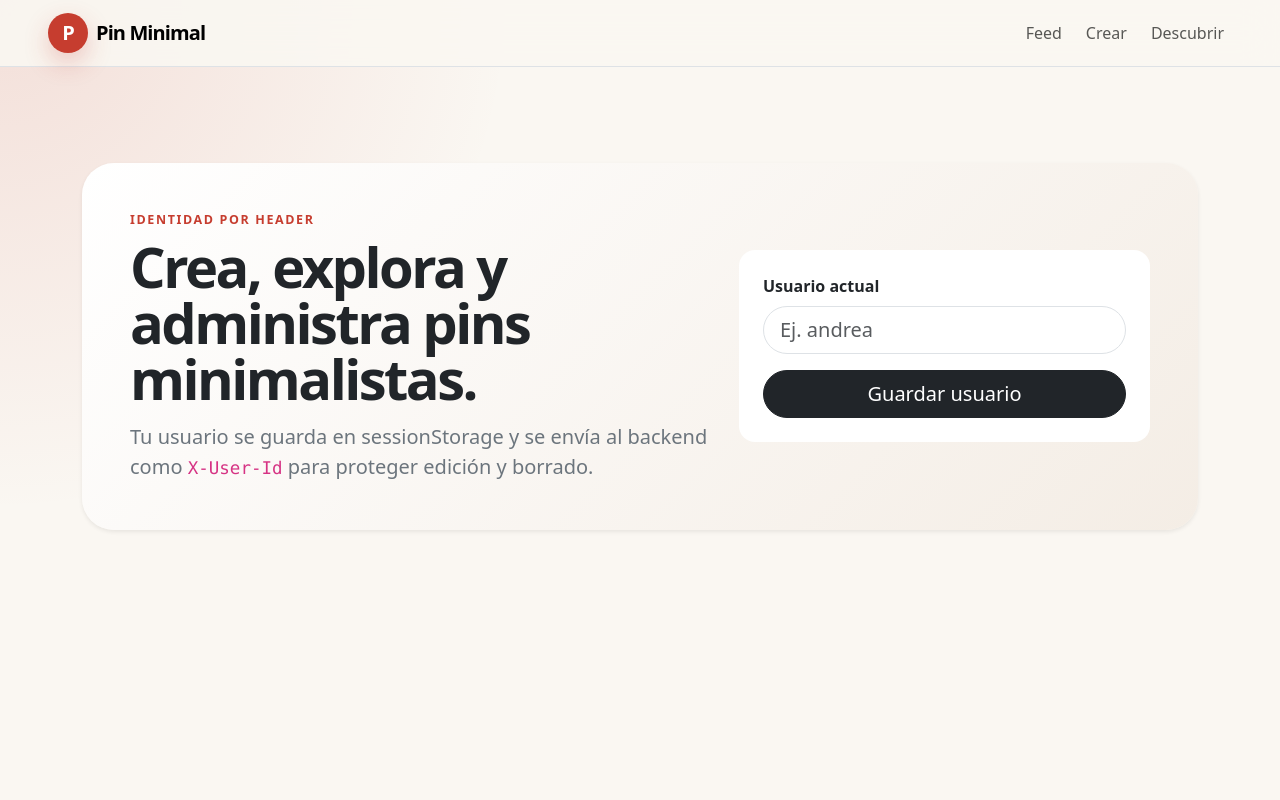
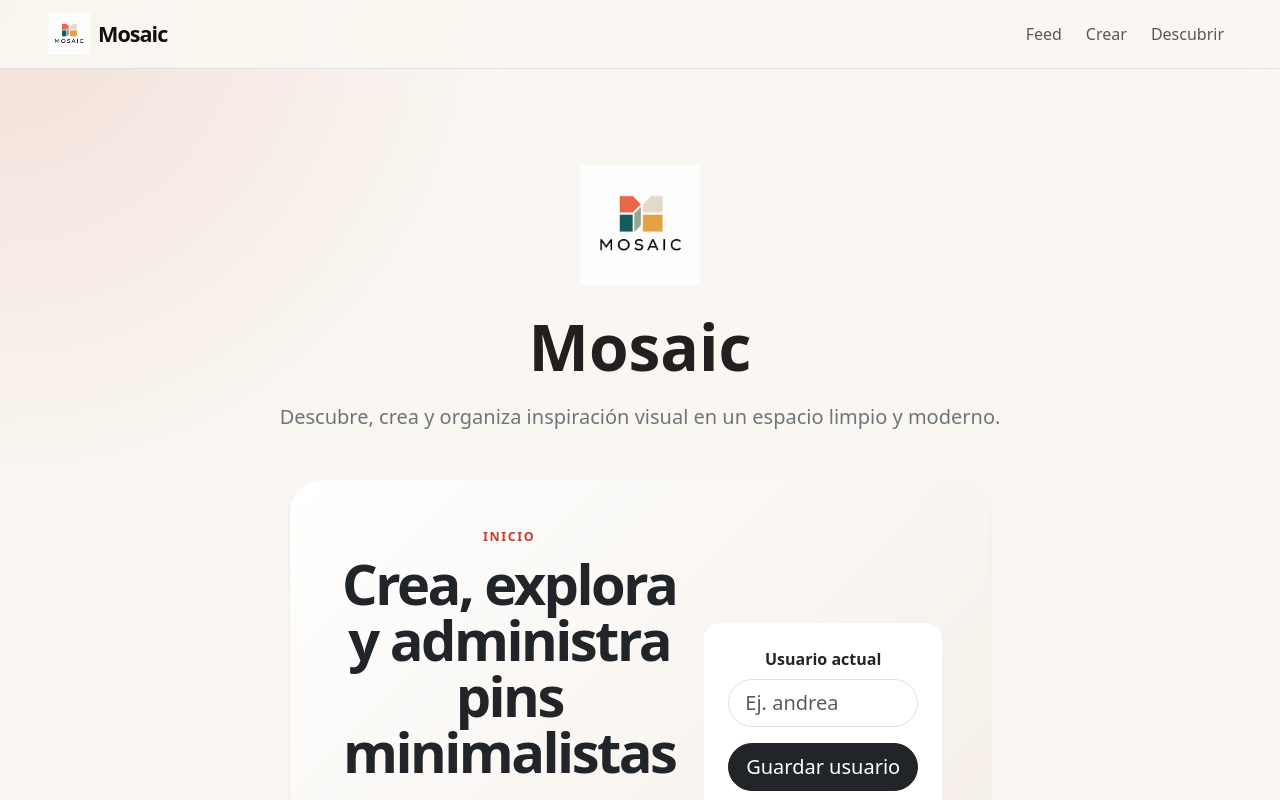
Before and after one commit to NataliaGom/Proyecto2_Pin, a React (Vite) app in the folder frontend/proyecto2_pin/: page / in a window 1280 px wide. Shown: the top 800 px of the page. Built offline with nearby package versions, Linux system fonts and the light colour scheme; no server answers.

Commit message:
Cambos de identidad en logo, títulos y descripciones

```diff
--- a/frontend/proyecto2_pin/index.html
+++ b/frontend/proyecto2_pin/index.html
@@ -7,14 +7,14 @@
 			content="width=device-width, initial-scale=1.0" />
 		<meta
 			name="description"
-			content="Sitio minimalista tipo Pinterest para descubrir, crear y administrar pins visuales." />
+			content="Descubre, guarda y comparte inspiración visual en un solo lugar." />
 
 		<meta
 			property="og:title"
-			content="Pin Minimal — Inspiración tipo Pinterest" />
+			content="Mosaic" />
 		<meta
 			property="og:description"
-			content="Descubre, guarda y administra ideas visuales minimalistas con un feed responsivo." />
+			content="Descubre, guarda y comparte inspiración visual en un solo lugar." />
 		<meta
 			property="og:type"
 			content="website" />
@@ -26,7 +26,7 @@
 			content="https://pin-minimal.onrender.com/og-image.svg" />
 		<meta
 			property="og:site_name"
-			content="Pin Minimal" />
+			content="Mosaic" />
 		<meta
 			property="og:locale"
 			content="es_MX" />
@@ -36,15 +36,15 @@
 			content="summary_large_image" />
 		<meta
 			name="twitter:title"
-			content="Pin Minimal — Inspiración tipo Pinterest" />
+			content="Mosaic" />
 		<meta
 			name="twitter:description"
-			content="Explora pins, crea posts propios y descubre fotos desde Unsplash." />
+			content="Descubre, guarda y comparte inspiración visual en un solo lugar." />
 		<meta
 			name="twitter:image"
 			content="https://pin-minimal.onrender.com/og-image.svg" />
 
-		<title>"Pin Minimal" — Pinterest minimalista</title>
+		<title>Mosaic</title>
 	</head>
 	<body>
 		<div id="root"></div>
--- a/frontend/proyecto2_pin/src/components/DiscoverySection.jsx
+++ b/frontend/proyecto2_pin/src/components/DiscoverySection.jsx
@@ -24,9 +24,9 @@ export default function DiscoverySection({ currentUser, onSavePhoto }) {
     <section id="descubrir" className="mb-5">
       <div className="d-flex flex-column flex-md-row justify-content-between align-items-md-end gap-3 mb-3">
         <div>
-          <p className="eyebrow mb-1">API de terceros transformada</p>
-          <h2 className="h3 fw-black mb-0">Descubrimiento Unsplash</h2>
-          <p className="text-secondary mb-0">El frontend llama a tu backend, y el backend transforma la respuesta de Unsplash.</p>
+          <p className="eyebrow mb-1">Descubre e inspírate</p>
+          <h2 className="h3 fw-black mb-0">¿Buscas inspiración?</h2>
+          <p className="text-secondary mb-0">Los mejores pins, en un solo lugar.</p>
         </div>
         <div className="d-flex gap-2">
           <button className="btn btn-outline-dark rounded-pill" disabled={page <= 1} onClick={() => setPage(page - 1)}>Anterior</button>
--- a/frontend/proyecto2_pin/src/components/EditPostModal.jsx
+++ b/frontend/proyecto2_pin/src/components/EditPostModal.jsx
@@ -52,9 +52,9 @@ export default function EditPostModal({ post, onClose, onPatch, onReplace }) {
         </div>
         <div className="btn-group mb-3" role="group" aria-label="Tipo de actualización">
           <input type="radio" className="btn-check" name="edit-mode" id="mode-patch" checked={mode === 'patch'} onChange={() => setMode('patch')} />
-          <label className="btn btn-outline-dark" htmlFor="mode-patch">PATCH parcial</label>
+          <label className="btn btn-outline-dark" htmlFor="mode-patch">Modifica</label>
           <input type="radio" className="btn-check" name="edit-mode" id="mode-put" checked={mode === 'put'} onChange={() => setMode('put')} />
-          <label className="btn btn-outline-dark" htmlFor="mode-put">PUT reemplazo</label>
+          <label className="btn btn-outline-dark" htmlFor="mode-put">Reemplaza</label>
         </div>
         <form className="row g-3" onSubmit={handleSubmit}>
           <div className="col-12">
--- a/frontend/proyecto2_pin/src/components/Navbar.jsx
+++ b/frontend/proyecto2_pin/src/components/Navbar.jsx
@@ -1,4 +1,5 @@
 import { Link } from 'react-router-dom';
+import logo from '../imagenes/MosaicLogo.png';
 
 export default function Navbar({ currentUser, onClearUser }) {
   return (
@@ -6,8 +7,8 @@ export default function Navbar({ currentUser, onClearUser }) {
       <div className="container-fluid px-3 px-lg-5">
 
         <Link className="navbar-brand fw-black d-flex align-items-center gap-2" to="/">
-          <span className="brand-mark">P</span>
-          Pin Minimal
+          <img src={logo} alt="Mosaic" className="brand-logo" />
+          Mosaic
         </Link>
 
         <button
--- a/frontend/proyecto2_pin/src/components/PinGrid.jsx
+++ b/frontend/proyecto2_pin/src/components/PinGrid.jsx
@@ -5,7 +5,7 @@ export default function PinGrid({ posts, loading, error, onDetail, onEdit, onDel
     <section id="feed" className="mb-5">
       <div className="d-flex justify-content-between align-items-end gap-3 mb-3">
         <div>
-          <p className="eyebrow mb-1">Base de datos</p>
+          <p className="eyebrow mb-1">Todos los pins en un solo lugar</p>
           <h2 className="h3 fw-black mb-0">Feed de pins</h2>
         </div>
         {loading && <span className="spinner-border spinner-border-sm" aria-label="Cargando" />}
--- a/frontend/proyecto2_pin/src/components/PostForm.jsx
+++ b/frontend/proyecto2_pin/src/components/PostForm.jsx
@@ -47,7 +47,7 @@ export default function PostForm({ currentUser, initialImage = '', onSubmit, tit
     <section id="crear" className="card border-0 shadow-sm rounded-5 p-4 mb-5">
       <div className="d-flex flex-column flex-md-row justify-content-between gap-3 mb-3">
         <div>
-          <p className="eyebrow mb-1">Alta de entidad</p>
+          <p className="eyebrow mb-1">Alta de pins</p>
           <h2 className="h3 fw-black mb-0">{title}</h2>
         </div>
         <span className="text-secondary small">Usuario creador: <strong>{currentUser || 'sin identificar'}</strong></span>
--- a/frontend/proyecto2_pin/src/components/UserForm.jsx
+++ b/frontend/proyecto2_pin/src/components/UserForm.jsx
@@ -12,9 +12,9 @@ export default function UserForm({ currentUser, onSaveUser }) {
     <section className="card border-0 shadow-sm rounded-5 p-4 p-lg-5 mb-4 intro-card">
       <div className="row align-items-center g-4">
         <div className="col-lg-7">
-          <p className="eyebrow mb-2">Identidad por header</p>
+          <p className="eyebrow mb-2">Inicio</p>
           <h1 className="display-4 fw-black lh-1 mb-3">Crea, explora y administra pins minimalistas.</h1>
-          <p className="lead text-secondary mb-0">Tu usuario se guarda en sessionStorage y se envía al backend como <code>X-User-Id</code> para proteger edición y borrado.</p>
+          <p className="lead text-secondary mb-0">Inica sesión para comenzar a descubrir y crear pins.</p>
         </div>
         <div className="col-lg-5">
           <form className="bg-white rounded-4 p-3 p-md-4" onSubmit={handleSubmit}>
--- a/frontend/proyecto2_pin/src/paginas/Top.jsx
+++ b/frontend/proyecto2_pin/src/paginas/Top.jsx
@@ -1,13 +1,34 @@
 import UserForm from '../components/UserForm.jsx';
+import logo from '../imagenes/MosaicLogo.png';
 
 export default function Top({ currentUser, saveUser }) {
   return (
-    <div className="container py-5">
+    <div className="container py-5 text-center">
 
-      <UserForm
-        currentUser={currentUser}
-        onSaveUser={saveUser}
+      <img
+        src={logo}
+        alt="Mosaic Logo"
+        style={{
+          width: '120px',
+          marginBottom: '24px',
+        }}
       />
+
+      <h1 className="display-3 fw-bold mb-3">
+        Mosaic
+      </h1>
+
+      <p className="lead text-secondary mb-5">
+        Descubre, crea y organiza inspiración visual
+        en un espacio limpio y moderno.
+      </p>
+
+      <div className="mx-auto" style={{ maxWidth: '700px' }}>
+        <UserForm
+          currentUser={currentUser}
+          onSaveUser={saveUser}
+        />
+      </div>
 
     </div>
   );
--- a/frontend/proyecto2_pin/src/styles/custom.css
+++ b/frontend/proyecto2_pin/src/styles/custom.css
@@ -25,15 +25,18 @@ body {
   backdrop-filter: blur(18px);
 }
 
-.brand-mark {
-  display: inline-grid;
-  width: 2.5rem;
-  height: 2.5rem;
-  place-items: center;
-  color: #fff;
-  background: var(--pin-accent);
-  border-radius: 50%;
-  box-shadow: 0 10px 25px rgba(198, 61, 47, 0.25);
+.brand-logo {
+  width: 42px;
+  height: 42px;
+  object-fit: contain;
+  display: block;
+}
+
+.navbar-brand {
+  font-size: 1.35rem;
+  font-weight: 800;
+  color: #111 !important;
+  text-decoration: none;
 }
 
 .intro-card {
```
Also changed, not shown: frontend/proyecto2_pin/src/imagenes/MosaicLogo.png (added).
